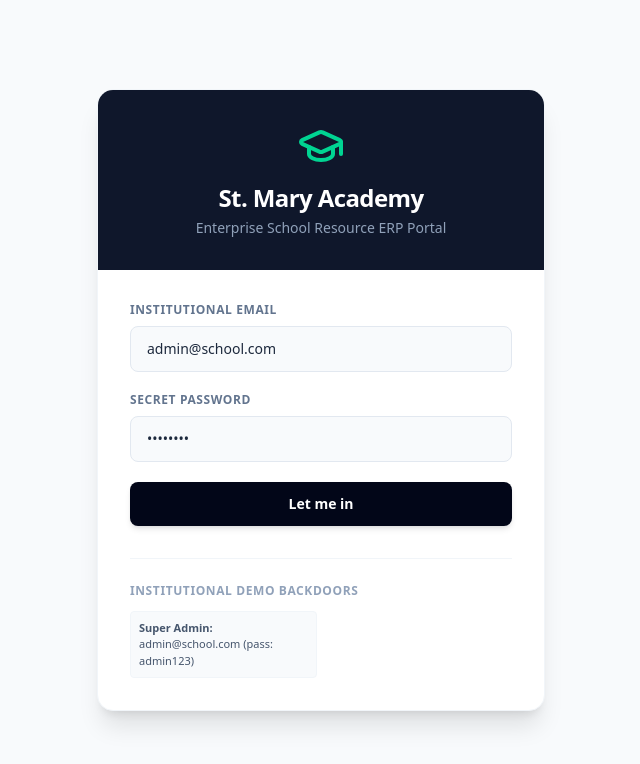
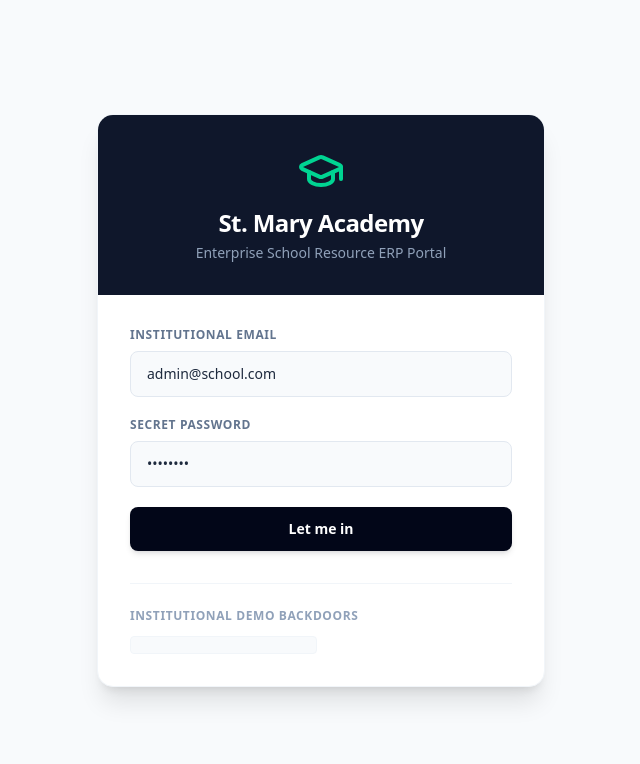
Before and after one commit to smanthasngh-collab/school-new, a React (Vite) app: page / in a window 1280 px wide. Shown: the top 764 px of the page, without its empty margins (319-959 px from the left). Built offline with nearby package versions, Linux system fonts and the light colour scheme.

Commit message:
Update App.tsx

```diff
--- a/src/App.tsx
+++ b/src/App.tsx
@@ -712,8 +712,8 @@ export default function App() {
             <div className="mt-8 pt-6 border-t border-slate-100">
               <h4 className="text-xs font-bold text-slate-400 uppercase tracking-wider mb-3">Institutional Demo Backdoors</h4>
               <div className="grid grid-cols-2 gap-2 text-[11px] text-slate-600">
-                <button type="button" onClick={() => { setLoginEmail('admin@school.com'); setLoginPassword('admin123'); }} className="p-2 bg-slate-50 rounded border border-slate-100 hover:bg-slate-100 text-left cursor-pointer">
-                  <strong>Super Admin:</strong> admin@school.com (pass: admin123)
+                <button type="button" onClick={() => { setLoginEmail(''); setLoginPassword(''); }} className="p-2 bg-slate-50 rounded border border-slate-100 hover:bg-slate-100 text-left cursor-pointer">
+
                 </button>
 
               </div>
```
